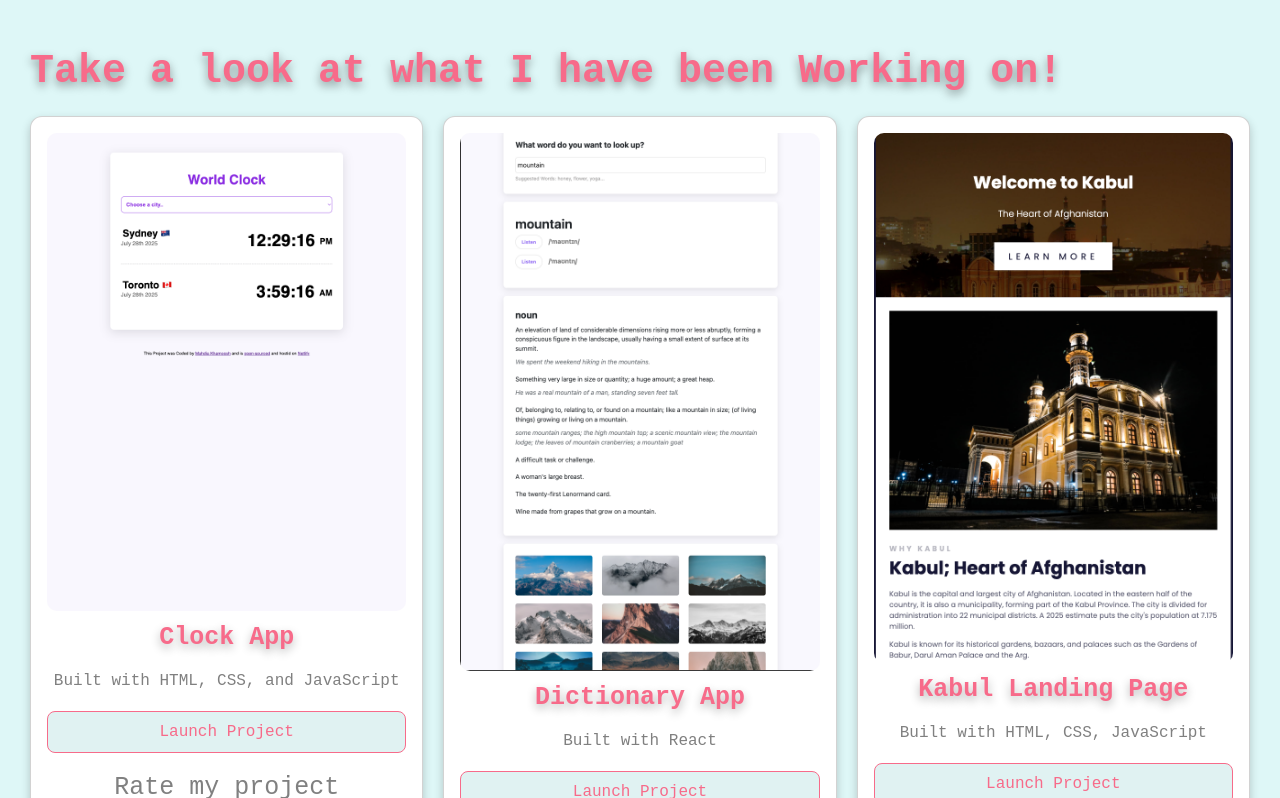
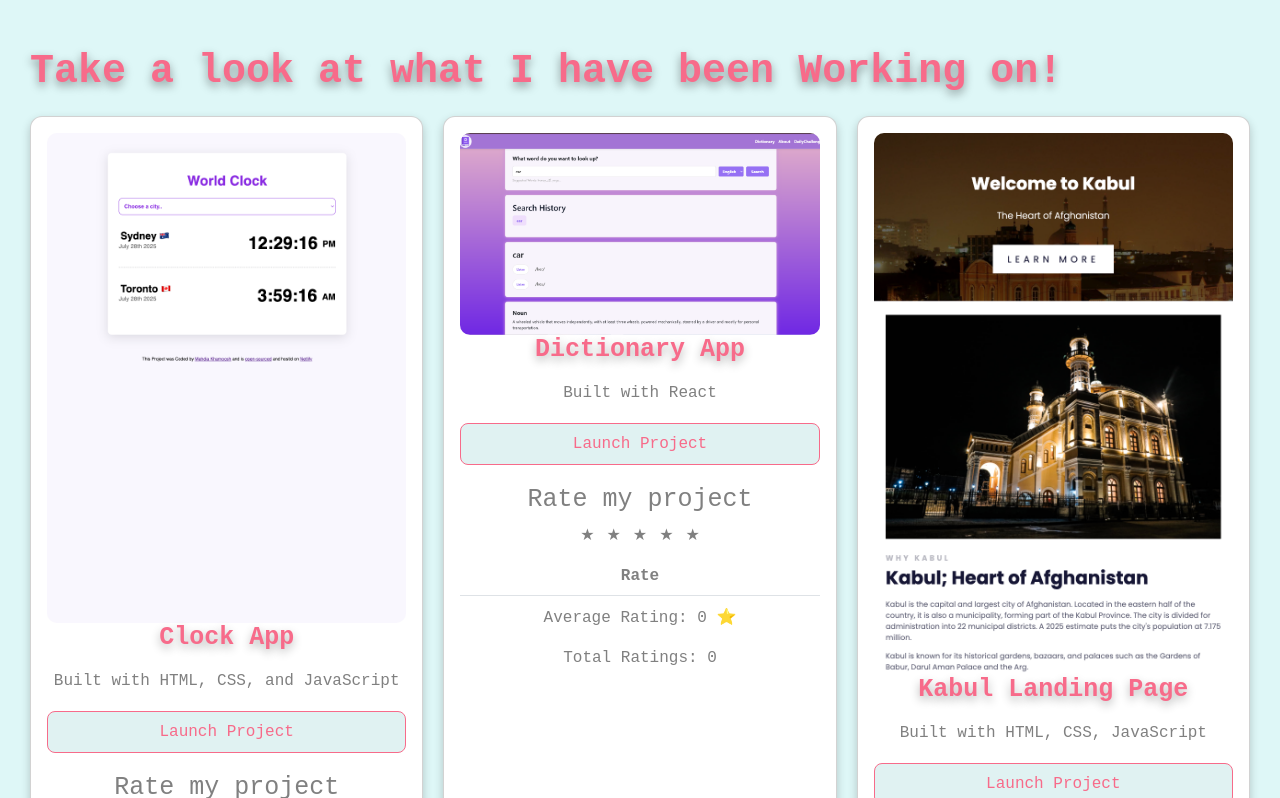
Before and after one commit to Mahdia-123/my-portfolio, a React (Create React App) app: page /projects in a window 1280 px wide. Shown: the part 822-1620 px from the top of the page. Built offline with nearby package versions, Linux system fonts and the light colour scheme; the HTML template or start-up script is replaced by a standard one; a web font is replaced by a local one.

Commit message:
project refactored

```diff
--- a/src/index.css
+++ b/src/index.css
@@ -0,0 +1,11 @@
+body {
+  margin: 0;
+  font-family: "Poppins", -apple-system, BlinkMacSystemFont, "Segoe UI", Roboto,
+    "Helvetica Neue", Arial, sans-serif;
+  -webkit-font-smoothing: antialiased;
+  -moz-osx-font-smoothing: grayscale;
+}
+
+* {
+  box-sizing: border-box;
+}
--- a/src/pages/Projects.css
+++ b/src/pages/Projects.css
@@ -118,8 +118,14 @@ header {
 
 .card img {
   max-width: 100%;
+
   border-radius: 10px;
   margin-bottom: 12px;
+}
+.img-fluid {
+  width: 100%;
+  height: 100%;
+  object-fit: cover;
 }
 
 .heading {
--- a/src/pages/Projects.js
+++ b/src/pages/Projects.js
@@ -15,8 +15,8 @@ export default function Projects() {
       subTitle: "Built with HTML, CSS, and JavaScript",
     },
     {
-      img: "images/dictionary-app.png",
-      link: "https://vanilla-dictionary-app.netlify.app/",
+      img: "images/Capture.PNG",
+      link: "https://codeweekend-final-project.netlify.app/",
       title: "Dictionary App",
       subTitle: "Built with React",
     },
```
Also changed, not shown: public/images/Capture.PNG (added).
